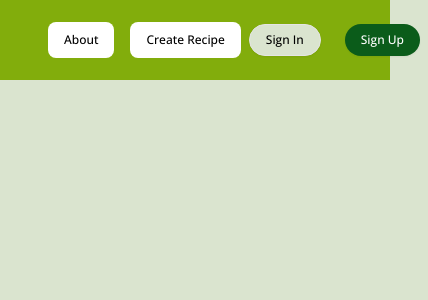
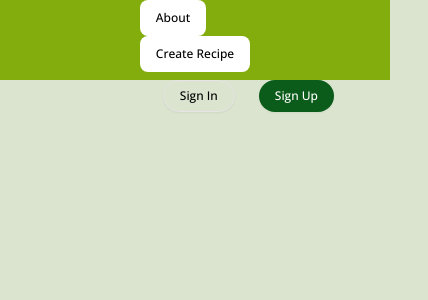
Before and after one commit to vakulenko10/fitApp-frontend, a React (Vite) app: page / in a window 390 px wide. Shown: the top 300 px of the page, 428 px wide, since content can reach past the window. Built offline with nearby package versions, Linux system fonts and the light colour scheme; no server answers.

Commit message:
charts buttons changed a lil bit

```diff
--- a/src/components/LineChart.jsx
+++ b/src/components/LineChart.jsx
@@ -71,9 +71,9 @@ const LineChartComponent = ({ data }) => {
     <div className='w-full relative flex flex-wrap'>
       {/* Buttons to switch between scales */}
       <div className="mb-4 w-full flex justify-center gap-2">
-        <Button onClick={() => setTimeScale('day')} variant={`${timeScale=='day'?'accent':'default'}`}>Daily</Button>
-        <Button onClick={() => setTimeScale('month')} variant={`${timeScale=='month'?'accent':'default'}`}>Monthly</Button>
-        <Button onClick={() => setTimeScale('year')} variant={`${timeScale=='year'?'accent':'default'}`}>Yearly</Button>
+        <Button onClick={() => setTimeScale('day')} variant={`${timeScale=='day'?'default':'accent'}`}>Daily</Button>
+        <Button onClick={() => setTimeScale('month')} variant={`${timeScale=='month'?'default':'accent'}`}>Monthly</Button>
+        <Button onClick={() => setTimeScale('year')} variant={`${timeScale=='year'?'default':'accent'}`}>Yearly</Button>
       </div>
 
       <ResponsiveContainer width="100%" height={300} className={'p-5'}>
--- a/src/components/navigation/Header.jsx
+++ b/src/components/navigation/Header.jsx
@@ -11,9 +11,9 @@ export default function Header() {
   return (
     <div className="px-4 md:px-6 lg:px-8 bg-header">
       <Container>
-      <header className="flex h-20 w-full shrink-0 items-center px-4 md:px-6">
+      <header className="flex flex-col md:flex-row   h-20 w-full shrink-0 items-center px-4 md:px-6">
 
-        <nav className="flex space-x-4">
+        <nav className="flex flex-col md:flex-row  space-x-4">
           {nav.map((r, i) => {
             if ((!r.isPrivate || user.isAuthenticated) && r.isMenu) {
               return (
--- a/src/pages/Profile.jsx
+++ b/src/pages/Profile.jsx
@@ -38,7 +38,7 @@ const Profile = () => {
     <TabsTrigger value="charts"  className={`py-4`}><h6>Charts</h6></TabsTrigger>
     <TabsTrigger value="mealplan history"  className={`py-4`}><h6>History</h6></TabsTrigger>
   </TabsList>
-  <Container className={`max-w-[60rem]`} >
+  <Container className={`max-w-[60rem] my-12`} >
   <TabsContent value="profile"><ProfileData profileData={profileData} setProfileData={setProfileData}/></TabsContent>
   <TabsContent value="charts"><UserCharts setWeightHistory={setWeightHistory} weightHistory={weightHistory} /></TabsContent>
   <TabsContent value="mealplan history"><MealPlanHistory /></TabsContent>
--- a/src/pages/Profile/UserCharts.jsx
+++ b/src/pages/Profile/UserCharts.jsx
@@ -41,9 +41,9 @@ const UserCharts = ({setWeightHistory, weightHistory}) => {
 
   return (
     <div className="bg-primary shadow-lg flex flex-col rounded-lg px-4">
-    <div className=" w-full gap-10 py-10">
+    <div className=" w-full gap-10">
           <div className='flex flex-col justify-center items-center'>
-            <h1>Weight</h1>
+            <h1 className='font-semibold text-lg m-0 lg:text-4xl flex justify-center sm:justify-start'>Weight</h1>
             <LineChartComponent data={weightHistory} />
             </div>
         </div>
```
